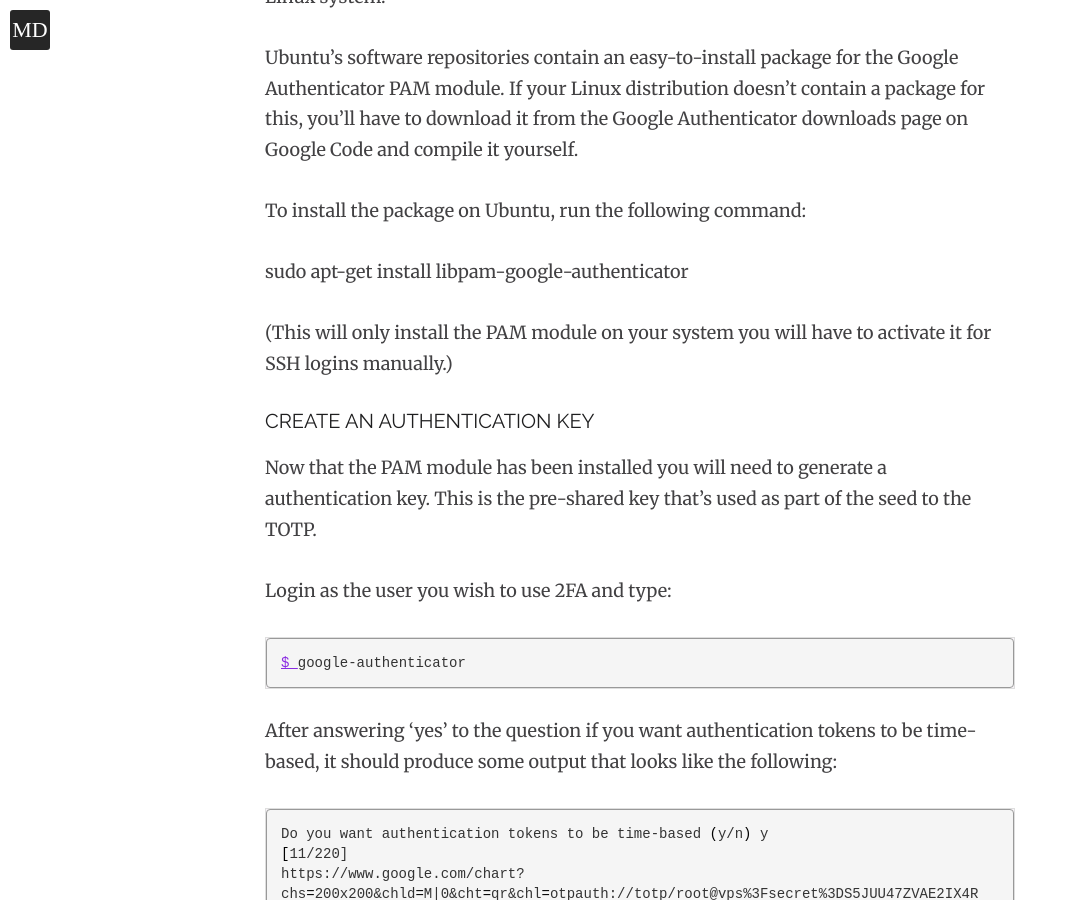
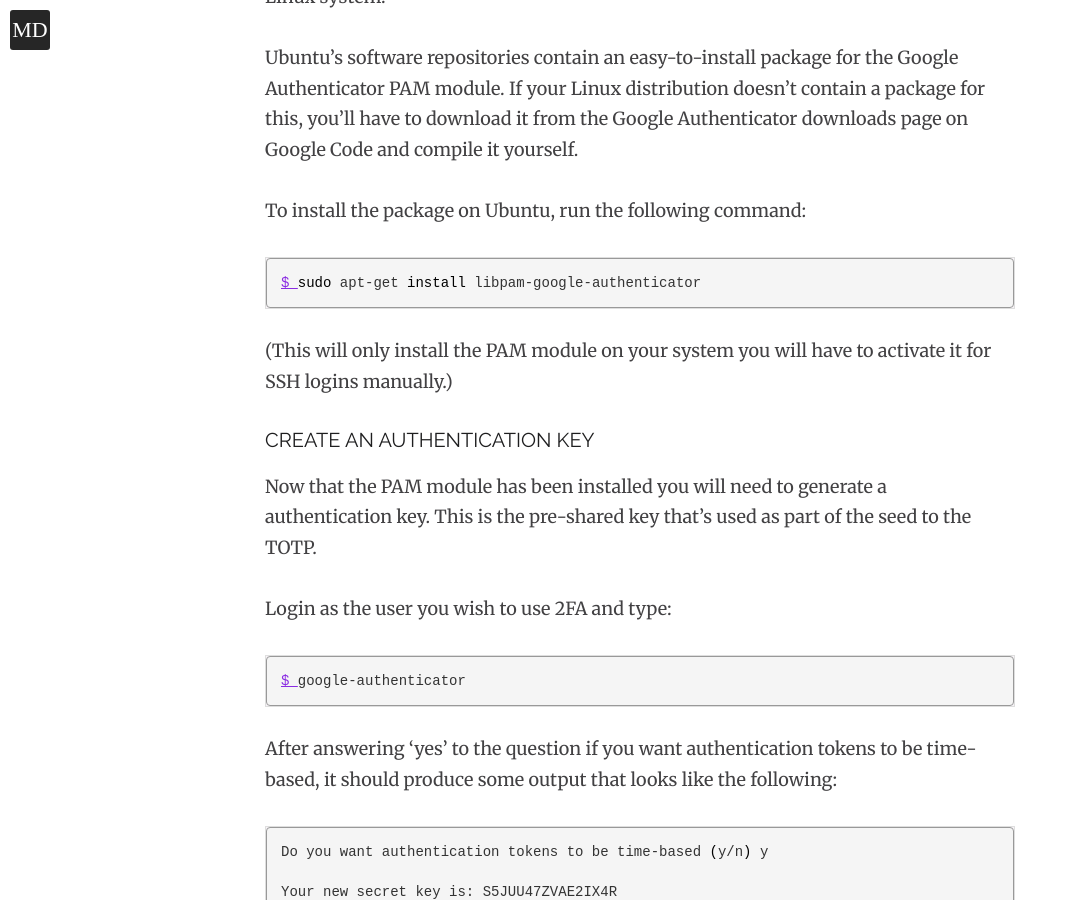
Before and after one commit to dodwmd/dodwmd.github.io, a Jekyll site: the page built from _posts/2015-05-04-google-authenticator.markdown, in a window 1280 px wide and 900 px high, scrolled down 2128 px. Shown: the whole window, without its empty margins (0-1068 px from the left). Built offline with Jekyll 4.4.1, drawn with Linux system fonts in a browser that asks for light colours; nearby versions of some CDN libraries; some of the changed text lies outside the part shown.

Commit message:
fix some syntax stuff

```diff
--- a/_posts/2015-05-04-google-authenticator.markdown
+++ b/_posts/2015-05-04-google-authenticator.markdown
@@ -33,7 +33,9 @@
 
 To install the package on Ubuntu, run the following command:
 
-sudo apt-get install libpam-google-authenticator
+{% highlight bash %}
+$ sudo apt-get install libpam-google-authenticator
+{% endhighlight %}
 
 (This will only install the PAM module on your system you will have to activate it for SSH logins manually.)
 
@@ -50,10 +52,7 @@
 After answering 'yes' to the question if you want authentication tokens to be time-based, it should produce some output that looks like the following:
 
 {% highlight bash %}
-Do you want authentication tokens to be time-based (y/n) y                                                                                                      [11/220]
-https://www.google.com/chart?chs=200x200&chld=M|0&cht=qr&chl=otpauth://totp/root@vps%3Fsecret%3DS5JUU47ZVAE2IX4R
-
-<img src="/images/qr_code.jpg">
+Do you want authentication tokens to be time-based (y/n) y
 
 Your new secret key is: S5JUU47ZVAE2IX4R
 Your verification code is 983290
@@ -90,7 +89,7 @@
 Do you want to enable rate-limiting (y/n) y
 {% endhighlight %}
 
-## enable Google Authenticator
+### enable Google Authenticator
 
 Now that you've setup everything it's time to actually enable the PAM module. You can do this with the following:
 
@@ -107,7 +106,7 @@
 Finally, restart the SSH server so your changes will take effect:
 
 {% highlight bash %}
-sudo service ssh restart
+$ sudo service ssh restart
 {% endhighlight %}
 
 ### testing
```
